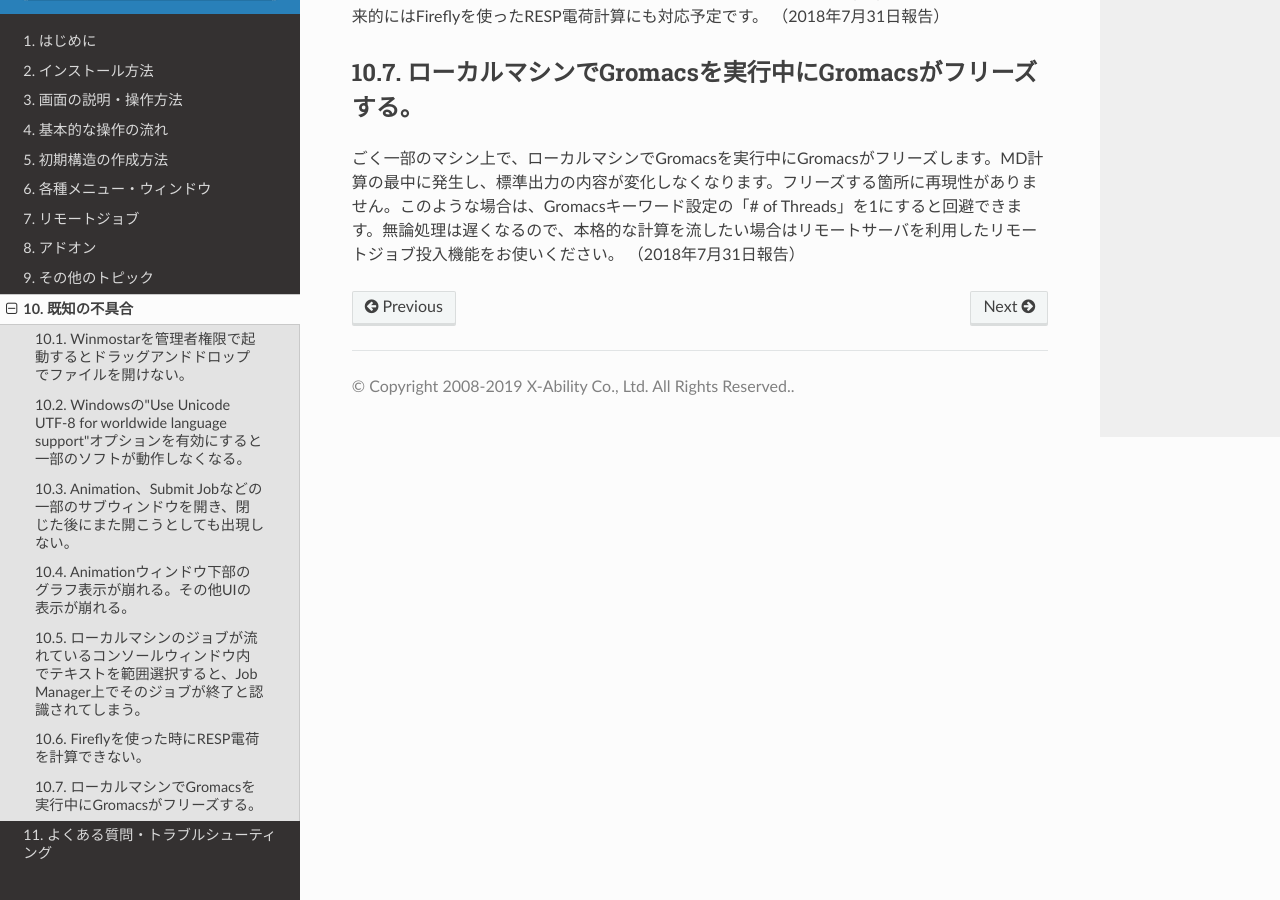
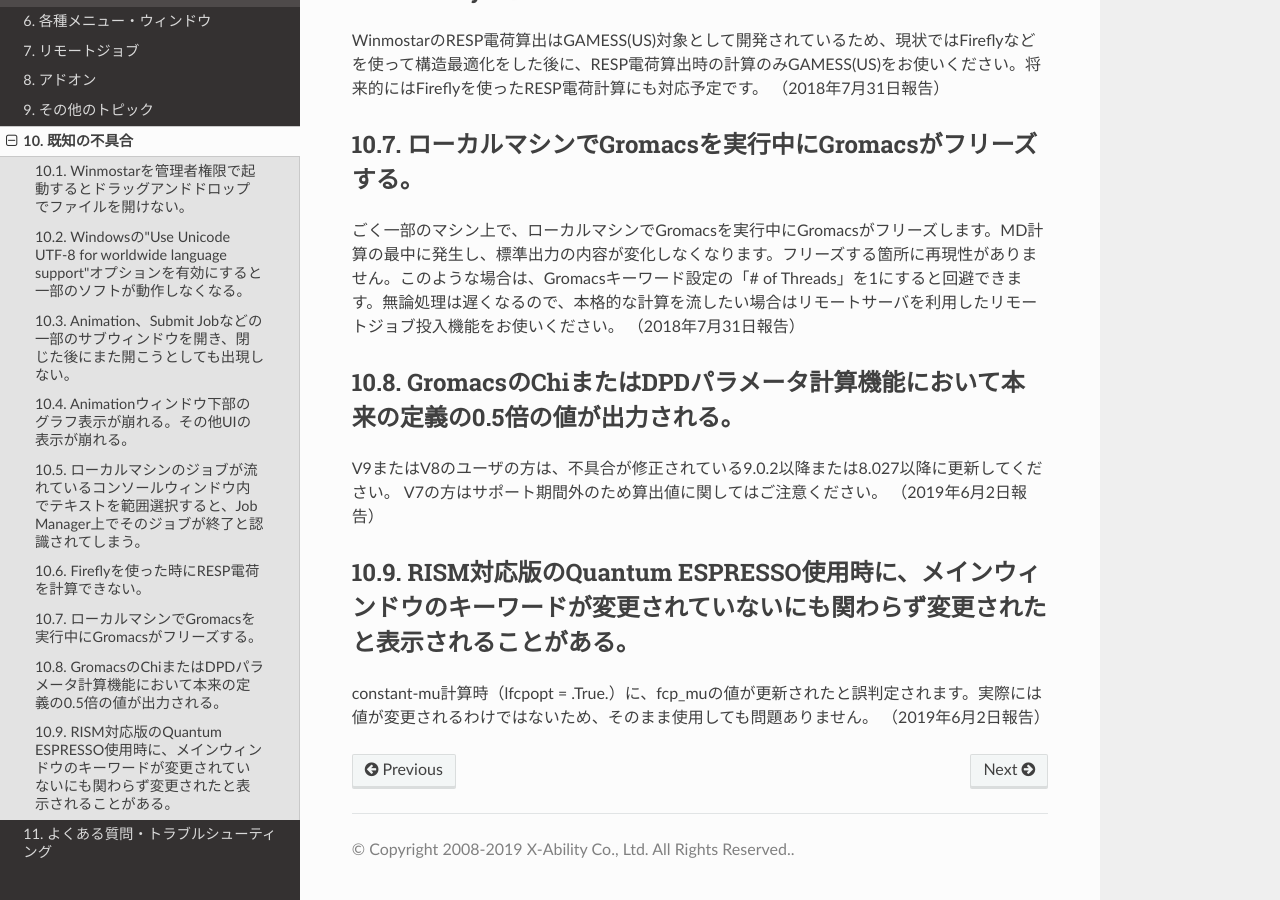
Before and after one commit to X-Ability/winmostar_doc, a Sphinx documentation site: the page built from source/knownissues/knownissues.rst, in a window 1280 px wide and 900 px high, scrolled down 1746 px. Built offline with Sphinx 7.4.7 and the Read the Docs theme 2.0.0, drawn with Linux system fonts in a browser that asks for light colours; some of the changed text lies outside the part shown.

Commit message:
既知の不具合を更新
git-svn-id: http://varane/svn/winmostar_doc/trunk@66 10044ad8-96a7-4fcc-a7cb-627c628f43f5

```diff
--- a/source/knownissues/knownissues.rst
+++ b/source/knownissues/knownissues.rst
@@ -48,3 +48,16 @@
 
 ごく一部のマシン上で、ローカルマシンでGromacsを実行中にGromacsがフリーズします。MD計算の最中に発生し、標準出力の内容が変化しなくなります。フリーズする箇所に再現性がありません。このような場合は、Gromacsキーワード設定の「# of Threads」を1にすると回避できます。無論処理は遅くなるので、本格的な計算を流したい場合はリモートサーバを利用したリモートジョブ投入機能をお使いください。
 （2018年7月31日報告）
+
+GromacsのChiまたはDPDパラメータ計算機能において本来の定義の0.5倍の値が出力される。
+^^^^^^^^^^^^^^^^^^^^^^^^^^^^^^^^^^^^^^^^^^^^^^^^^^^^^^^^^^^^^^^^^^^^^^^^^^^^^^^^^^^^^^^^^^^
+
+V9またはV8のユーザの方は、不具合が修正されている9.0.2以降または8.027以降に更新してください。
+V7の方はサポート期間外のため算出値に関してはご注意ください。
+（2019年6月2日報告）
+
+RISM対応版のQuantum ESPRESSO使用時に、メインウィンドウのキーワードが変更されていないにも関わらず変更されたと表示されることがある。
+^^^^^^^^^^^^^^^^^^^^^^^^^^^^^^^^^^^^^^^^^^^^^^^^^^^^^^^^^^^^^^^^^^^^^^^^^^^^^^^^^^^^^^^^^^^^^^^^^^^^^^^^^^^^^^^^^^^^^^^^^^^^^^^^^^^^^
+
+constant-mu計算時（lfcpopt = .True.）に、fcp_muの値が更新されたと誤判定されます。実際には値が変更されるわけではないため、そのまま使用しても問題ありません。
+（2019年6月2日報告）
```
